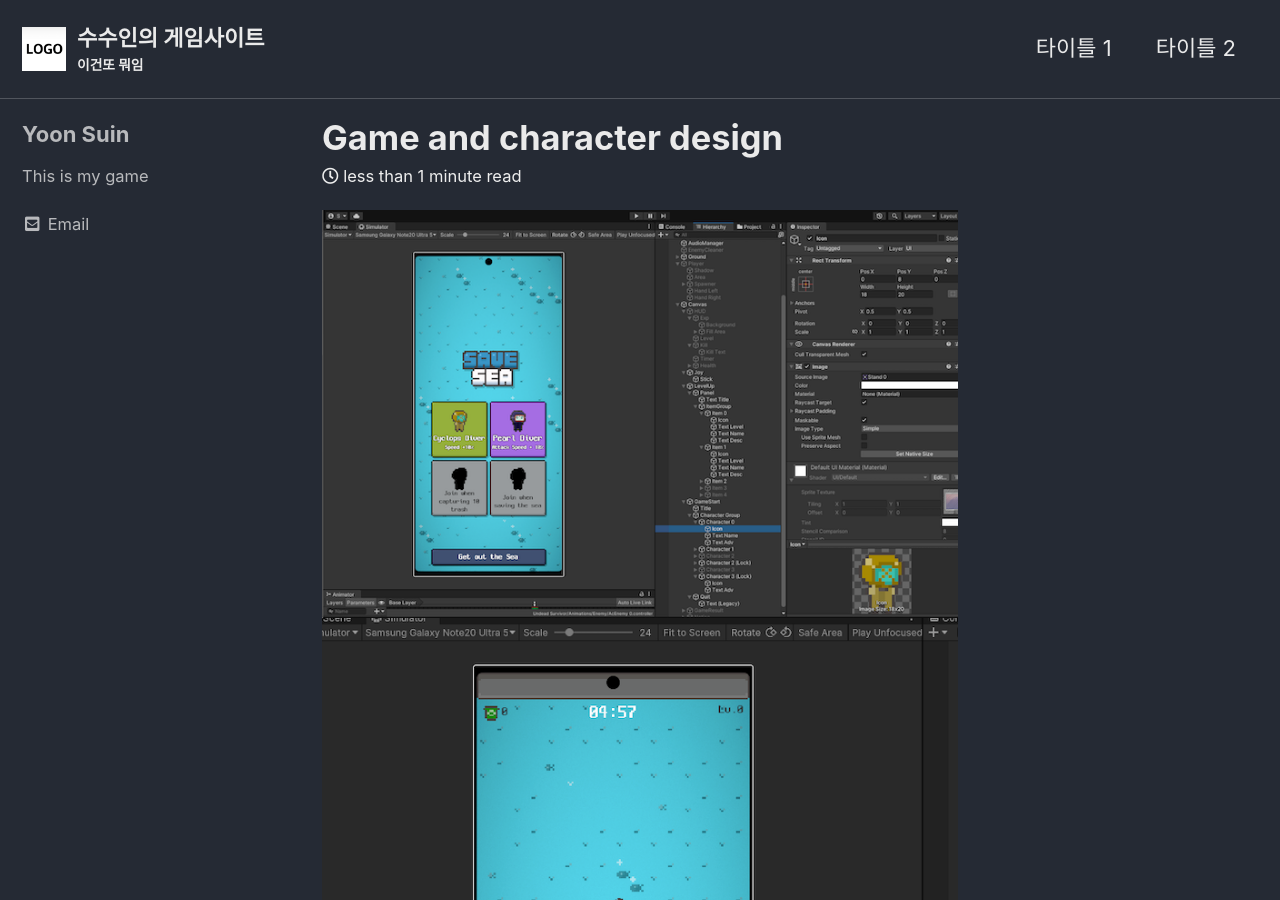
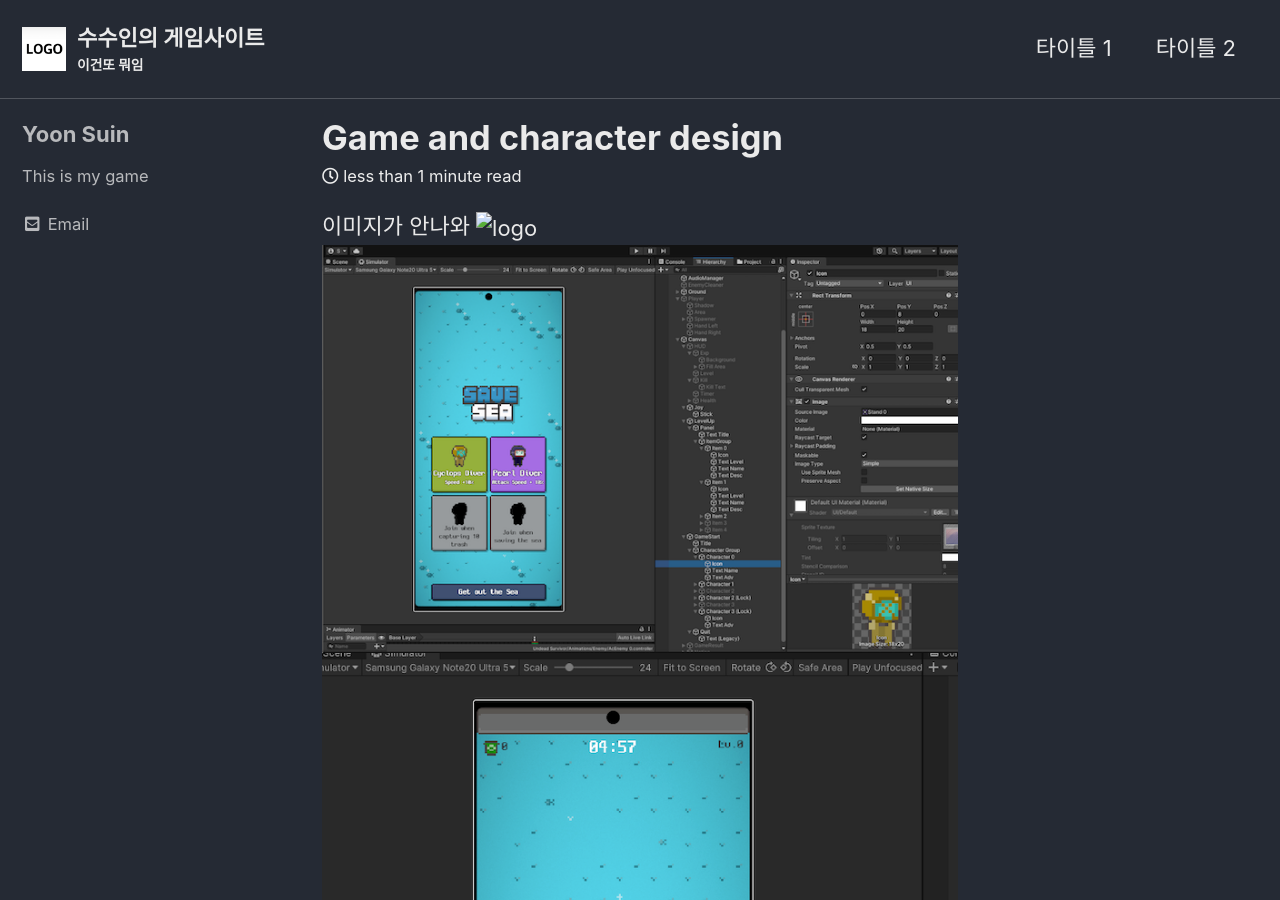
Before and after one commit to susuin0/process, a Jekyll site: the page built from _posts/2023-08-30-test.md, in a window 1280 px wide and 900 px high. Built offline with Jekyll 4.4.1, drawn with Linux system fonts in a browser that asks for light colours; cached includes are drawn as plain includes.

Commit message:
Update 2023-08-30-test.md

```diff
--- a/_posts/2023-08-30-test.md
+++ b/_posts/2023-08-30-test.md
@@ -3,6 +3,8 @@ layout: single
 title: Game and character design
 ---
 
+이미지가 안나와
+![logo](assets/images/susuogo.png)
 ![Main Game Screen](/assets/images/main1.png)
 ![In game 1](/assets/images/screen1.png)
 ![Game Player1](/assets/images/player11.png)
```
